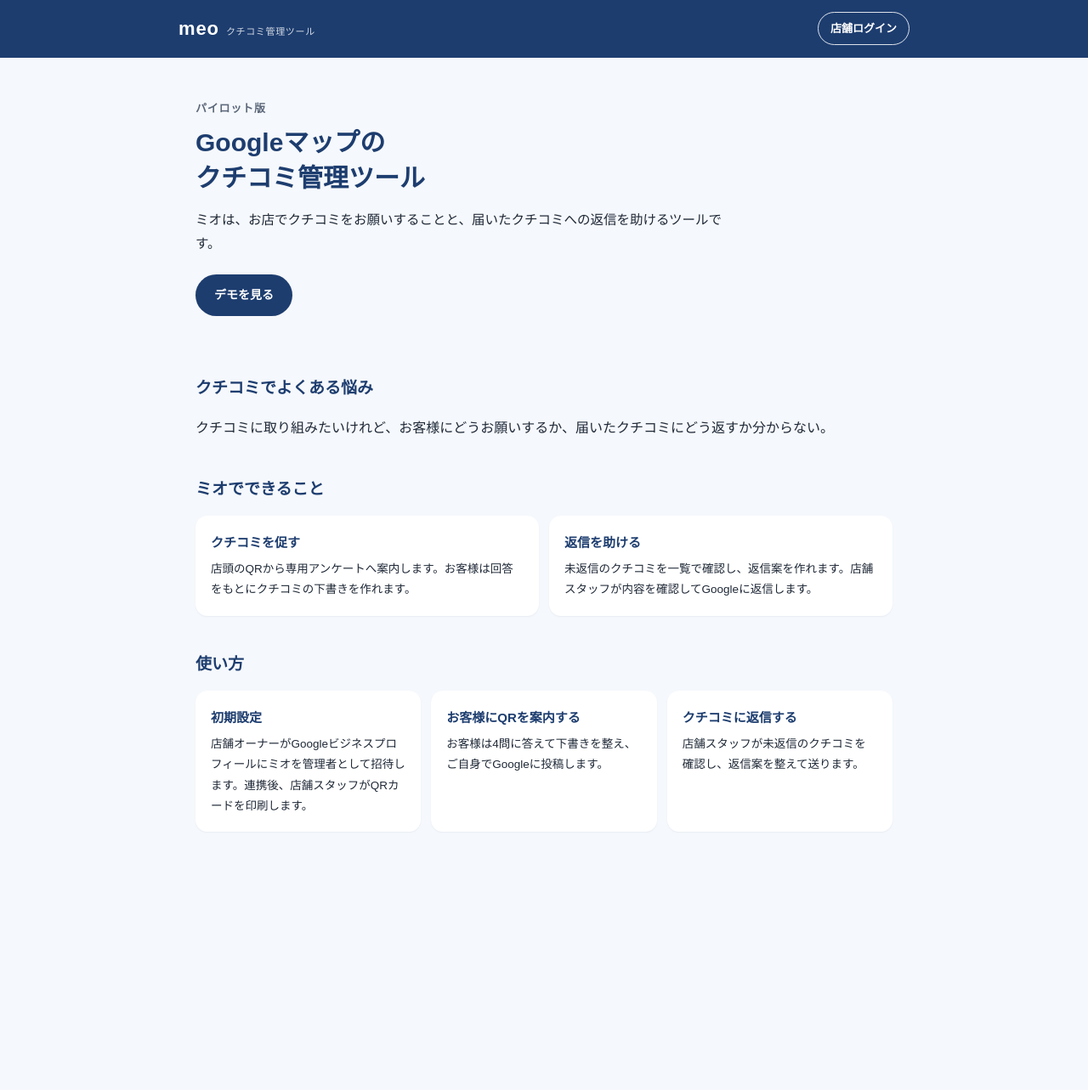
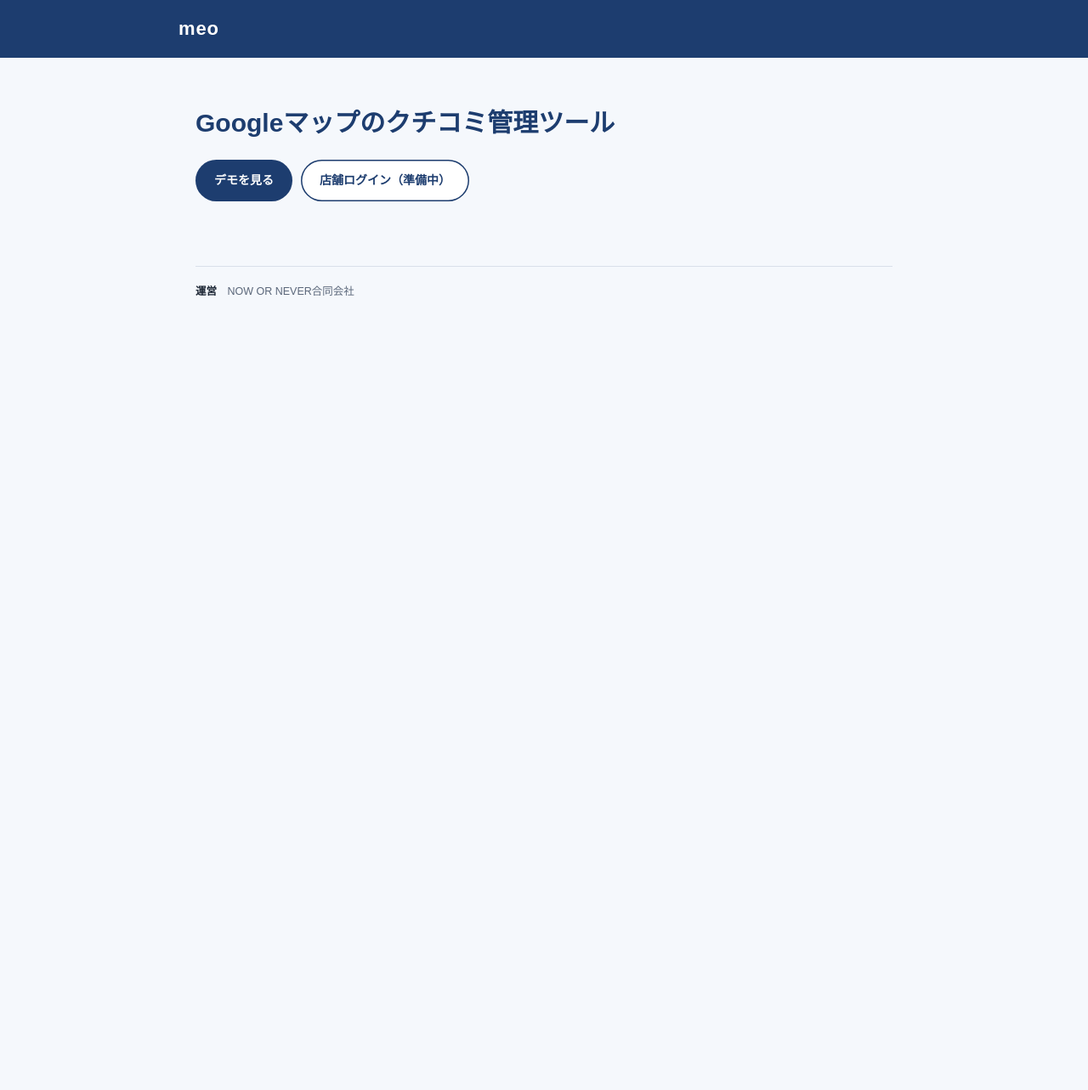
Before and after one commit to kei-1223/meo-kuchikomi, a plain HTML site: page index.html in a window 1280 px wide. Shown: the whole page at 85% size. After the commit the page ends 800 px from the top, so only its background shows below. Drawn offline with Linux system fonts and the light colour scheme.

Commit message:
トップをデモと店舗ログインの入口に絞る

```diff
--- a/index.html
+++ b/index.html
@@ -13,77 +13,33 @@
   header.top{background:var(--navy);color:#fff;padding:14px 20px;display:flex;align-items:center;justify-content:space-between;gap:12px}
   header.top .in{max-width:860px;margin:0 auto;width:100%;display:flex;align-items:center;justify-content:space-between}
   header.top .brand{font-size:22px;font-weight:800;letter-spacing:.04em}
-  header.top .brand small{font-size:11px;font-weight:400;opacity:.8;margin-left:8px;letter-spacing:.06em}
-  header.top a{color:#fff;font-size:13px;font-weight:700;text-decoration:none;border:1.5px solid rgba(255,255,255,.85);border-radius:999px;padding:7px 14px;white-space:nowrap}
   .hero{padding:48px 0 28px}
-  .hero .svc{font-size:13px;color:var(--muted);letter-spacing:.06em;font-weight:700}
   .hero h1{font-size:30px;line-height:1.4;color:var(--navy);margin:8px 0 14px}
-  .hero p{font-size:15.5px;margin:0;max-width:640px}
   .hero .acts{display:flex;gap:10px;flex-wrap:wrap;margin-top:22px}
   .btn{display:inline-block;border-radius:999px;padding:12px 22px;font-size:14px;font-weight:700;text-decoration:none}
   .btn.p{background:var(--navy);color:#fff}
-  section{margin-top:40px}
-  h2{font-size:19px;color:var(--navy);margin:0 0 14px}
-  .cards{display:grid;grid-template-columns:repeat(2,1fr);gap:12px}
-  @media (max-width:640px){.cards{grid-template-columns:1fr}.hero h1{font-size:25px}}
-  .card{background:#fff;border-radius:14px;padding:18px;box-shadow:0 1px 2px rgba(29,61,111,.06)}
-  .card h3{font-size:15px;margin:0 0 6px;color:var(--navy)}
-  .card p{font-size:13.5px;margin:0;color:var(--text)}
-  .flow{display:grid;grid-template-columns:repeat(3,1fr);gap:12px}
-  @media (max-width:640px){.flow{grid-template-columns:1fr}}
+  .btn.g{background:#fff;color:var(--navy);box-shadow:inset 0 0 0 1.5px var(--navy)}
+  @media (max-width:640px){.hero h1{font-size:25px}}
   footer{margin-top:48px;border-top:1px solid var(--line);padding-top:18px;font-size:12.5px;color:var(--muted)}
   footer b{color:var(--text)}
-  footer a{color:var(--navy)}
 </style>
 </head>
 <body>
 <header class="top"><div class="in">
-  <div class="brand">meo<small>クチコミ管理ツール</small></div>
-  <a href="/shop/">店舗ログイン</a>
+  <div class="brand">meo</div>
 </div></header>
 <div class="wrap">
 
-<div class="hero">
-  <div class="svc">パイロット版</div>
-  <h1>Googleマップの<br>クチコミ管理ツール</h1>
-  <p>ミオは、お店でクチコミをお願いすることと、届いたクチコミへの返信を助けるツールです。</p>
+<main class="hero">
+  <h1>Googleマップのクチコミ管理ツール</h1>
   <div class="acts">
     <a class="btn p" href="/demo/">デモを見る</a>
+    <a class="btn g" href="/shop/">店舗ログイン（準備中）</a>
   </div>
-</div>
-
-<section>
-  <h2>クチコミでよくある悩み</h2>
-  <p>クチコミに取り組みたいけれど、お客様にどうお願いするか、届いたクチコミにどう返すか分からない。</p>
-</section>
-
-<section>
-  <h2>ミオでできること</h2>
-  <div class="cards">
-    <div class="card"><h3>クチコミを促す</h3><p>店頭のQRから専用アンケートへ案内します。お客様は回答をもとにクチコミの下書きを作れます。</p></div>
-    <div class="card"><h3>返信を助ける</h3><p>未返信のクチコミを一覧で確認し、返信案を作れます。店舗スタッフが内容を確認してGoogleに返信します。</p></div>
-  </div>
-</section>
-
-<section>
-  <h2>使い方</h2>
-  <div class="flow">
-    <div class="card"><h3>初期設定</h3><p>店舗オーナーがGoogleビジネスプロフィールにミオを管理者として招待します。連携後、店舗スタッフがQRカードを印刷します。</p></div>
-    <div class="card"><h3>お客様にQRを案内する</h3><p>お客様は4問に答えて下書きを整え、ご自身でGoogleに投稿します。</p></div>
-    <div class="card"><h3>クチコミに返信する</h3><p>店舗スタッフが未返信のクチコミを確認し、返信案を整えて送ります。</p></div>
-  </div>
-</section>
-
-<section>
-  <h2>パイロット版の利用状況</h2>
-  <p>店舗ログインは準備中です。デモでは画面と操作を確認できます。デモの返信はGoogleへ送信されません。</p>
-</section>
+</main>
 
 <footer>
-  <p><a href="/sitemap/">サイトマップ</a></p>
-  <b>運営</b>　NOW OR NEVER合同会社<br>
-  Googleマップのクチコミ管理ツール meo（ミオ）　https://meo-kuchikomi.com/<br>
-  Googleビジネスプロフィールの運用は、お店から管理者権限をいただいた範囲で行います。オーナー権限はお預かりしません。
+  <b>運営</b>　NOW OR NEVER合同会社
 </footer>
 </div>
 </body>
```
